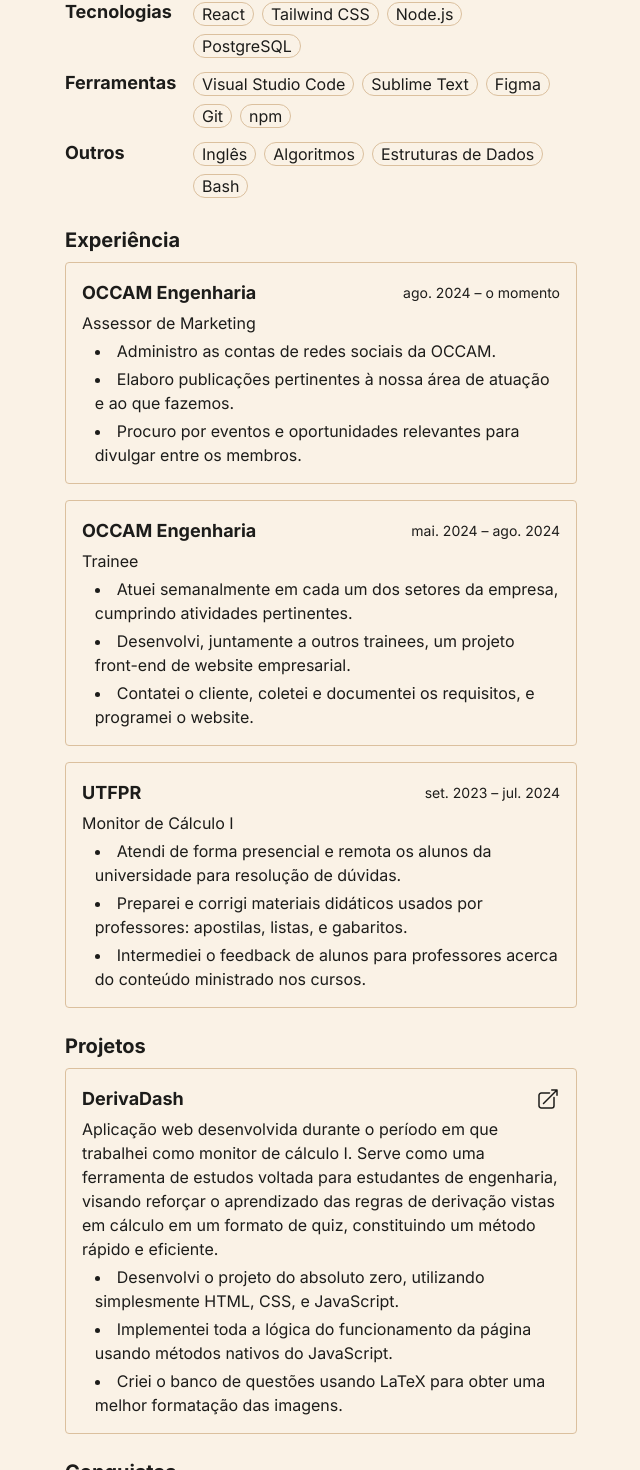
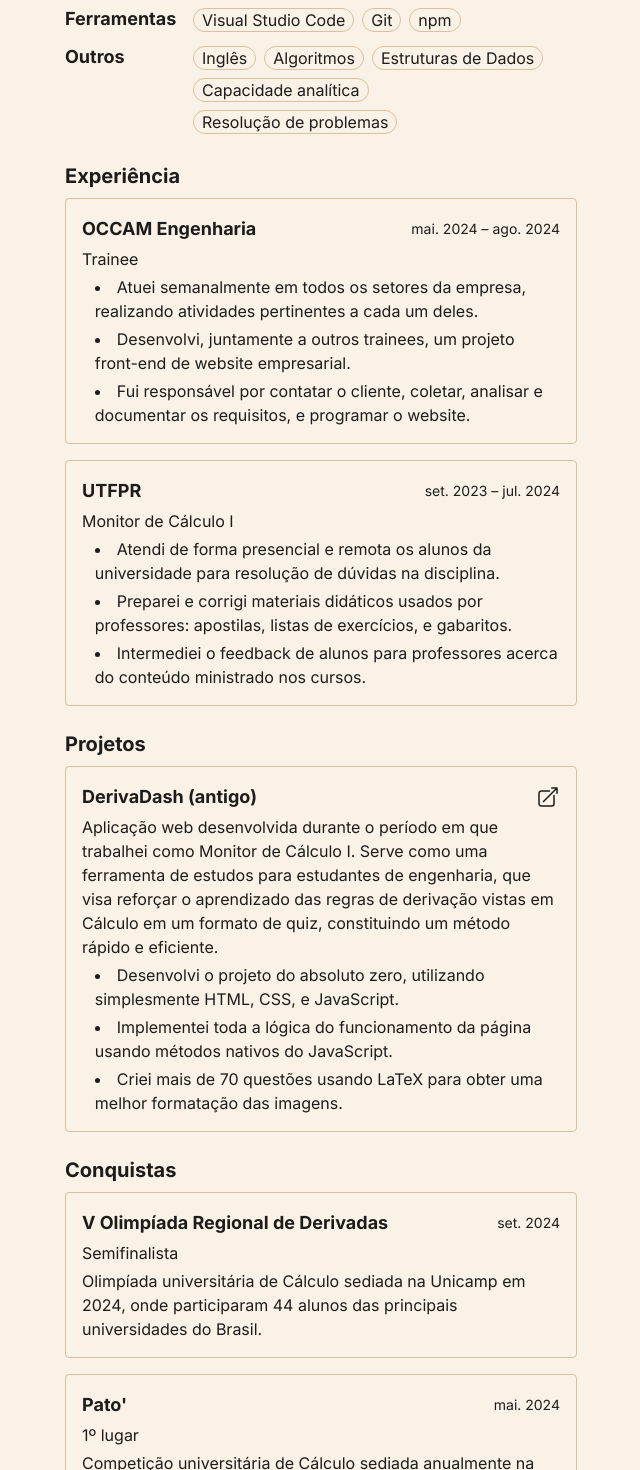
Before and after one commit to mcavalcantes/portfolio, a React (Vite) app: page / in a window 1280 px wide. Shown: the part 618-2088 px from the top of the page, without its empty margins (319-959 px from the left). Built offline with nearby package versions, Linux system fonts and the light colour scheme.

Commit message:
updated constants.ts file

```diff
--- a/src/constants/constants.ts
+++ b/src/constants/constants.ts
@@ -29,11 +29,6 @@ export const SKILLS: Array<Skill> = [
       "JavaScript",
       "Python",
       "Java",
-      "C",
-      "C++",
-      "SQL",
-      "HTML",
-      "CSS",
     ],
   },
   {
@@ -42,15 +37,12 @@ export const SKILLS: Array<Skill> = [
       "React",
       "Tailwind CSS",
       "Node.js",
-      "PostgreSQL",
     ],
   },
   {
     name: "Ferramentas",
     skills: [
       "Visual Studio Code",
-      "Sublime Text",
-      "Figma",
       "Git",
       "npm",
     ],
@@ -61,7 +53,8 @@ export const SKILLS: Array<Skill> = [
       "Inglês",
       "Algoritmos",
       "Estruturas de Dados",
-      "Bash",
+      "Capacidade analítica",
+      "Resolução de problemas",
     ],
   },
 ];
@@ -69,24 +62,13 @@ export const SKILLS: Array<Skill> = [
 export const EXPERIENCES: Array<Experience> = [
   {
     name: "OCCAM Engenharia",
-    startDate: "ago. 2024",
-    endDate: undefined,
-    subtitle: "Assessor de Marketing",
-    bullets: [
-      "Administro as contas de redes sociais da OCCAM.",
-      "Elaboro publicações pertinentes à nossa área de atuação e ao que fazemos.",
-      "Procuro por eventos e oportunidades relevantes para divulgar entre os membros.",
-    ],
-  },
-  {
-    name: "OCCAM Engenharia",
     startDate: "mai. 2024",
     endDate: "ago. 2024",
     subtitle: "Trainee",
     bullets: [
-      "Atuei semanalmente em cada um dos setores da empresa, cumprindo atividades pertinentes.",
+      "Atuei semanalmente em todos os setores da empresa, realizando atividades pertinentes a cada um deles.",
       "Desenvolvi, juntamente a outros trainees, um projeto front-end de website empresarial.",
-      "Contatei o cliente, coletei e documentei os requisitos, e programei o website.",
+      "Fui responsável por contatar o cliente, coletar, analisar e documentar os requisitos, e programar o website.",
     ],
   },
   {
@@ -95,8 +77,8 @@ export const EXPERIENCES: Array<Experience> = [
     endDate: "jul. 2024",
     subtitle: "Monitor de Cálculo I",
     bullets: [
-      "Atendi de forma presencial e remota os alunos da universidade para resolução de dúvidas.",
-      "Preparei e corrigi materiais didáticos usados por professores: apostilas, listas, e gabaritos.",
+      "Atendi de forma presencial e remota os alunos da universidade para resolução de dúvidas na disciplina.",
+      "Preparei e corrigi materiais didáticos usados por professores: apostilas, listas de exercícios, e gabaritos.",
       "Intermediei o feedback de alunos para professores acerca do conteúdo ministrado nos cursos.",
     ],
   },
@@ -105,34 +87,34 @@ export const EXPERIENCES: Array<Experience> = [
 export const PROJECTS: Array<Project> = [
   {
     link: "https://mcavalcantes.github.io/derivadash/",
-    name: "DerivaDash",
-    description: "Aplicação web desenvolvida durante o período em que trabalhei como monitor de cálculo I. Serve como uma ferramenta de estudos voltada para estudantes de engenharia, visando reforçar o aprendizado das regras de derivação vistas em cálculo em um formato de quiz, constituindo um método rápido e eficiente.",
+    name: "DerivaDash (antigo)",
+    description: "Aplicação web desenvolvida durante o período em que trabalhei como Monitor de Cálculo I. Serve como uma ferramenta de estudos para estudantes de engenharia, que visa reforçar o aprendizado das regras de derivação vistas em Cálculo em um formato de quiz, constituindo um método rápido e eficiente.",
     bullets: [
       "Desenvolvi o projeto do absoluto zero, utilizando simplesmente HTML, CSS, e JavaScript.",
       "Implementei toda a lógica do funcionamento da página usando métodos nativos do JavaScript.",
-      "Criei o banco de questões usando LaTeX para obter uma melhor formatação das imagens.",
+      "Criei mais de 70 questões usando LaTeX para obter uma melhor formatação das imagens.",
     ],
   },
 ];
 
 export const ACHIEVEMENTS: Array<Achievement> = [
   {
-    name: "5ª Olimpíada Regional de Derivadas",
+    name: "V Olimpíada Regional de Derivadas",
     date: "set. 2024",
     subtitle: "Semifinalista",
-    description: "Olimpíada universitária de cálculo (derivadas) sediada na Unicamp, onde participaram 44 alunos das principais universidades do Brasil.",
+    description: "Olimpíada universitária de Cálculo sediada na Unicamp em 2024, onde participaram 44 alunos das principais universidades do Brasil.",
   },
   {
     name: "Pato'",
     date: "mai. 2024",
     subtitle: "1º lugar",
-    description: "Competição universitária de cálculo (derivadas) sediada anualmente na UTFPR de Pato Branco.",
+    description: "Competição universitária de Cálculo sediada anualmente na UTFPR de Pato Branco.",
   },
 ];
 
 export const SOCIALS: Array<Social> = [
   {
-    link: "mailto:mcavalcante.business@outlook.com",
+    link: "mailto:matheuscavalcantes.mc@gmail.com",
     name: "E-mail",
     icon: EmailIcon,
   },
```
